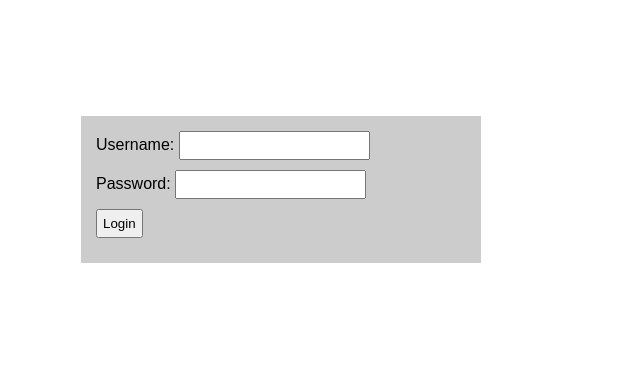
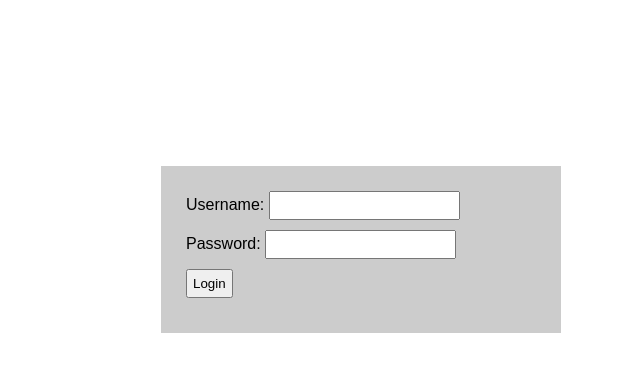
Before and after one commit to Dinesh-Kumaar/login-with-json, a plain HTML site: page index.html in a window 1280 px wide. Shown: the whole page, without its empty margins (319-959 px from the left). Drawn offline with Linux system fonts and the light colour scheme.

Commit message:
Making the form in center

```diff
--- a/index.html
+++ b/index.html
@@ -17,10 +17,10 @@
             width: 400px;
             min-height: 70px;
             background: #ccc;
-            transform: translate(400px,100px);
+            transform: translate(480px, 150px);
         }
         form{
-            padding: 15px;
+            padding: 25px;
         }
         input{
             margin-bottom: 10px;
```
